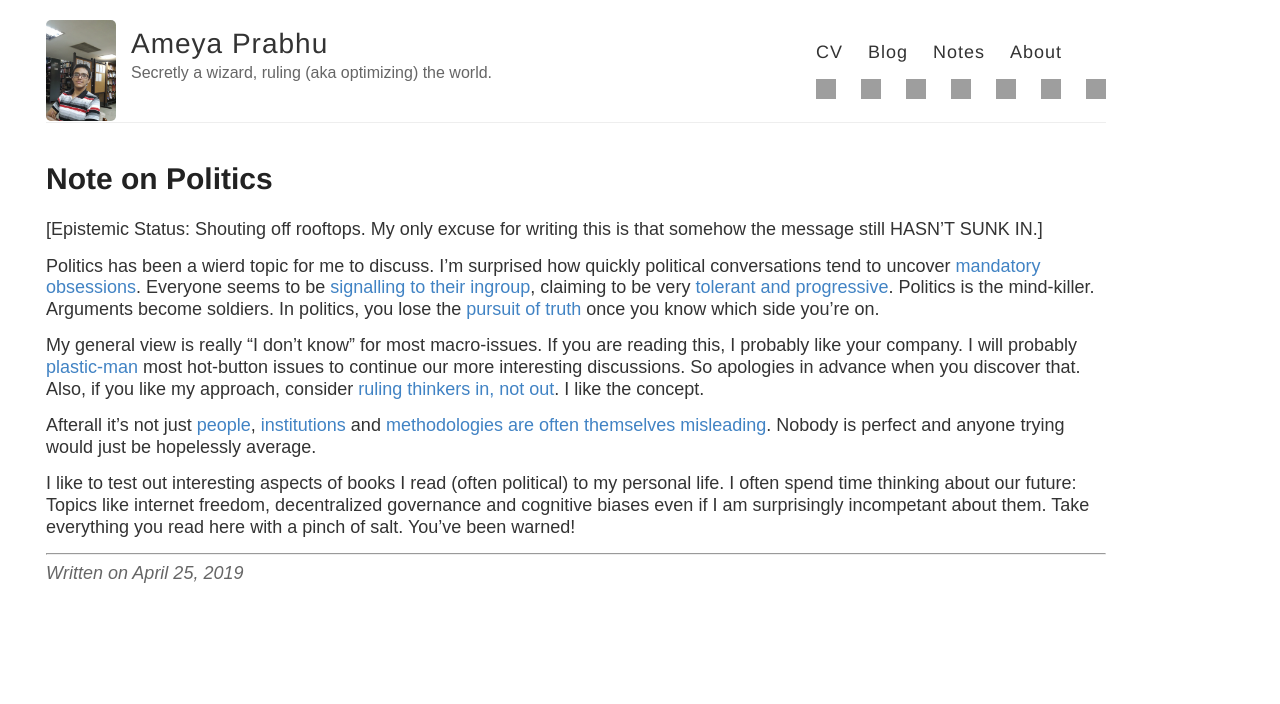
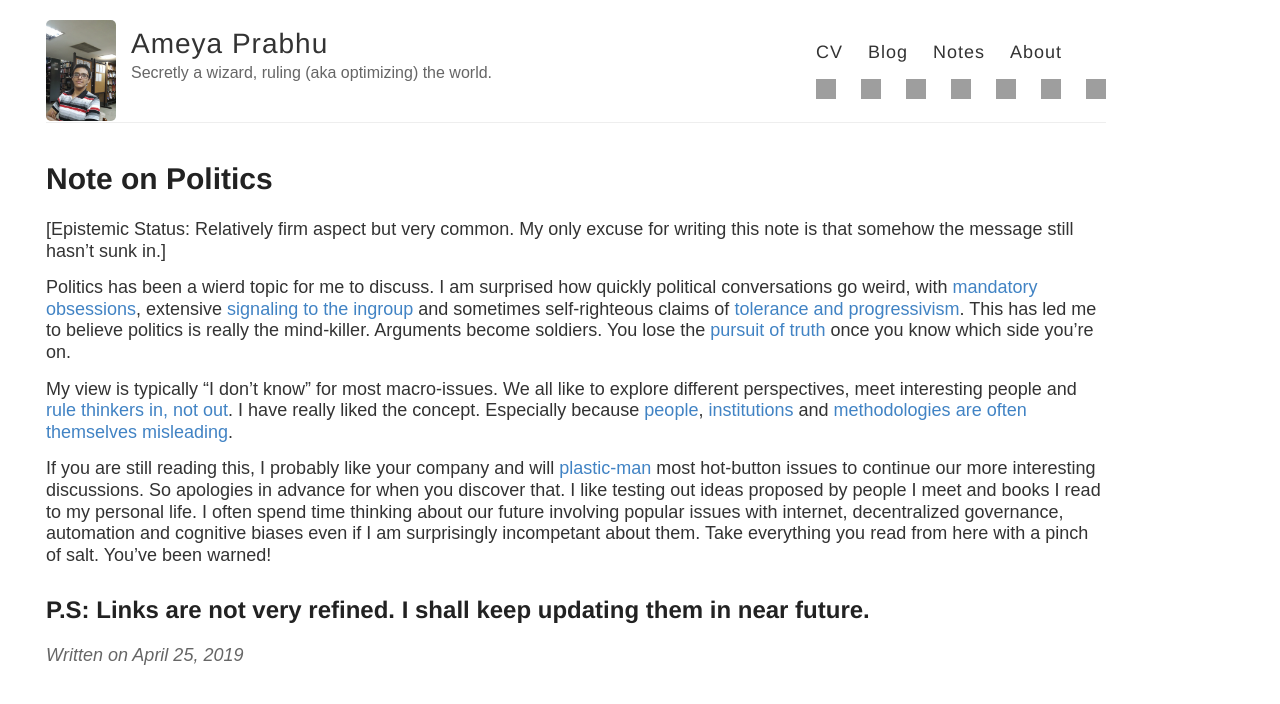
Before and after one commit to bayesianconspirator/bayesianconspirator.github.io, a Jekyll site: the page built from blog/philosophy/politics.md, in a window 1280 px wide. Shown: the top 704 px of the page. Built offline with Jekyll 4.4.1, drawn with Linux system fonts in a browser that asks for light colours; some web fonts are replaced; comment, search, counter and statistics services are not loaded; grey boxes are pictures that could not be loaded.

Commit message:
+politics page

```diff
--- a/blog/philosophy/politics.md
+++ b/blog/philosophy/politics.md
@@ -13,14 +13,13 @@ tags:
 date: 2019-04-25
 ---
 
-[Epistemic Status: Shouting off rooftops. My only excuse for writing this is that somehow the message still HASN’T SUNK IN.]
+[Epistemic Status: Relatively firm aspect but very common. My only excuse for writing this note is that somehow the message still hasn't sunk in.]
 
-Politics has been a wierd topic for me to discuss. I'm surprised how quickly political conversations tend to uncover [mandatory obsessions](https://putanumonit.com/2018/11/07/mandatory-obsessions/). Everyone seems to be [signalling to their ingroup](slatestarcodex.com/2016/04/04/the-ideology-is-not-the-movement/), claiming to be very [tolerant and progressive](https://slatestarcodex.com/2014/09/30/i-can-tolerate-anything-except-the-outgroup/). Politics is the mind-killer. Arguments become soldiers. In politics, you lose the [pursuit of truth](https://mason.gmu.edu/~rhanson/deceive.pdf) once you know which side you’re on.
+Politics has been a wierd topic for me to discuss. I am surprised how quickly political conversations go weird, with [mandatory obsessions](https://putanumonit.com/2018/11/07/mandatory-obsessions/), extensive [signaling to the ingroup](slatestarcodex.com/2016/04/04/the-ideology-is-not-the-movement/) and sometimes self-righteous claims of [tolerance and progressivism](https://slatestarcodex.com/2014/09/30/i-can-tolerate-anything-except-the-outgroup/). This has led me to believe politics is really the mind-killer. Arguments become soldiers. You lose the [pursuit of truth](https://mason.gmu.edu/~rhanson/deceive.pdf) once you know which side you’re on.
 
-My general view is really "I don't know" for most macro-issues. If you are reading this, I probably like your company. I will probably [plastic-man](https://putanumonit.com/2016/09/16/plastic-men/) most hot-button issues to continue our more interesting discussions. So apologies in advance when you discover that.  Also, if you like my approach, consider [ruling thinkers in, not out](https://slatestarcodex.com/2019/02/26/rule-genius-in-not-out/). I like the concept.
+My view is typically "I don't know" for most macro-issues. We all like to explore different perspectives, meet interesting people and [rule thinkers in, not out](https://slatestarcodex.com/2019/02/26/rule-genius-in-not-out/). I have really liked the concept. Especially because [people](https://medium.com/incerto/the-intellectual-yet-idiot-13211e2d0577), [institutions](https://slatestarcodex.com/2014/05/23/ssc-gives-a-graduation-speech/) and [methodologies]((http://www.stat.columbia.edu/~gelman/research/unpublished/abandon.pdf)) [are](https://slatestarcodex.com/2014/04/28/the-control-group-is-out-of-control/)  [often](https://slatestarcodex.com/2019/01/14/too-many-people-dare-call-it-conspiracy/) [themselves](https://nintil.com/2016/04/10/on-the-express-acceptance-and-rejection-of-beliefs/) [misleading](https://slatestarcodex.com/2016/08/29/reverse-voxsplaining-drugs-vs-chairs/).
 
-Afterall it's not just [people](https://medium.com/incerto/the-intellectual-yet-idiot-13211e2d0577), [institutions](https://slatestarcodex.com/2014/05/23/ssc-gives-a-graduation-speech/) and [methodologies]((http://www.stat.columbia.edu/~gelman/research/unpublished/abandon.pdf)) [are](https://slatestarcodex.com/2014/04/28/the-control-group-is-out-of-control/)  [often](https://slatestarcodex.com/2019/01/14/too-many-people-dare-call-it-conspiracy/) [themselves](https://nintil.com/2016/04/10/on-the-express-acceptance-and-rejection-of-beliefs/) [misleading](https://slatestarcodex.com/2016/08/29/reverse-voxsplaining-drugs-vs-chairs/). Nobody is perfect and anyone trying would just be hopelessly average.
+If you are still reading this, I probably like your company and will [plastic-man](https://putanumonit.com/2016/09/16/plastic-men/) most hot-button issues to continue our more interesting discussions. So apologies in advance for when you discover that. I like testing out ideas proposed by people I meet and books I read to my personal life. I often spend time thinking about our future involving popular issues with internet, decentralized governance, automation and cognitive biases even if I am surprisingly incompetant about them. Take everything you read from here with a pinch of salt. You've been warned!
 
-I like to test out interesting aspects of books I read (often political) to my personal life. I often spend time thinking about our future: Topics like internet freedom, decentralized governance and cognitive biases even if I am surprisingly incompetant about them. Take everything you read here with a pinch of salt. You've been warned!
-
+P.S: Links are not very refined. I shall keep updating them in near future.
 ---
```
